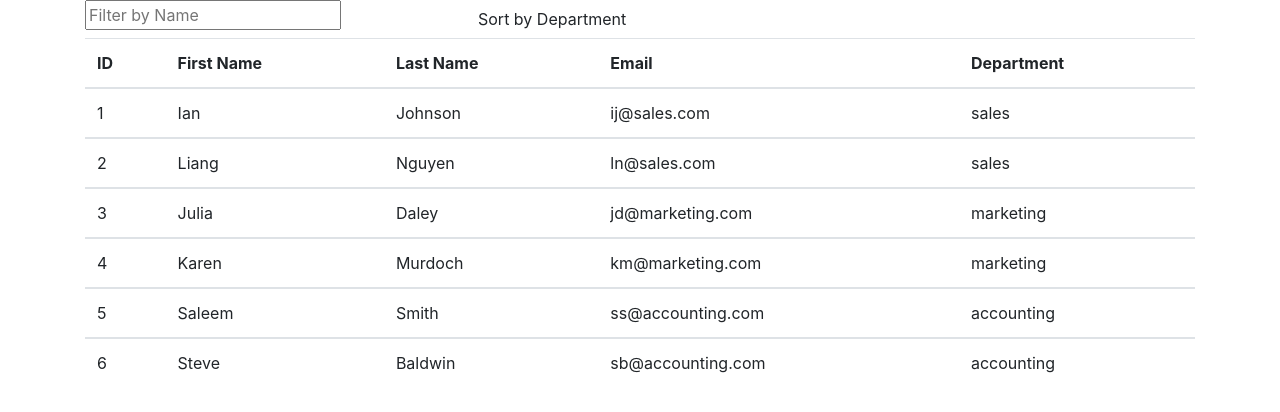
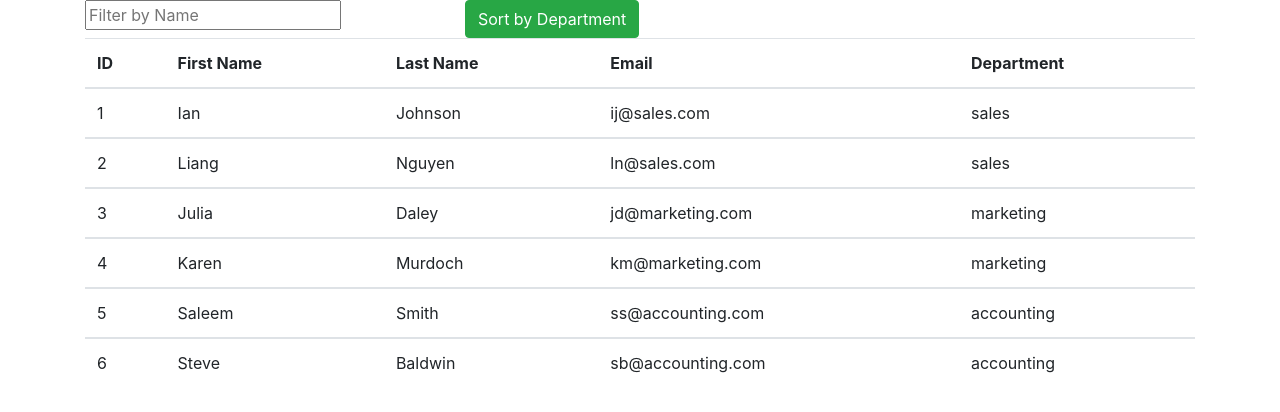
Before and after one commit to IanHooper613/React-Employee-Directory, a React (Create React App) app in the folder directory/: page / in a window 1280 px wide. Shown: the top 412 px of the page. Built offline with nearby package versions, Linux system fonts and the light colour scheme.

Commit message:
correcting spelling mistake

```diff
--- a/directory/src/components/Container.js
+++ b/directory/src/components/Container.js
@@ -34,7 +34,7 @@ class Container extends Component {
         this.clearButton = (<p />)
         if(this.state.shouldSort) {
             this.clearButton = (
-                <button type="submit" onClick={this.clearSort} className="btn-warning">
+                <button type='submit' onClick={this.clearSort} className='btn-warning'>
                     Clear Sort
                 </button>
             )
@@ -44,7 +44,7 @@ class Container extends Component {
     sortCategory = e => {
         e.preventDefault()
         this.setState({
-            isSorted: !this.setState.isSorted,
+            isSorted: !this.state.isSorted,
             shouldSort: true
         })
     }
@@ -65,7 +65,7 @@ class Container extends Component {
                         </form>
                     </div>
                     <div className='col'>
-                        <button type="submit" onclick={this.sortCategory} className="btn btn-sucess">
+                        <button type="submit" onClick={this.sortCategory} className="btn btn-success">
                             Sort by Department
                         </button>
                     </div>
```
